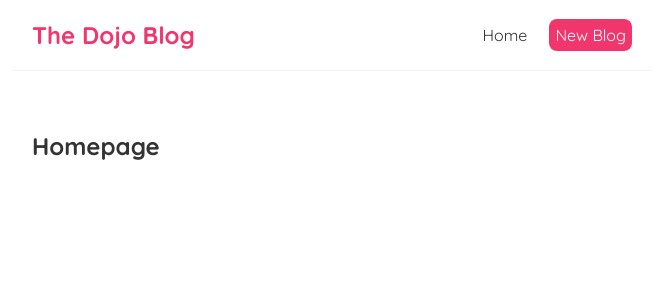
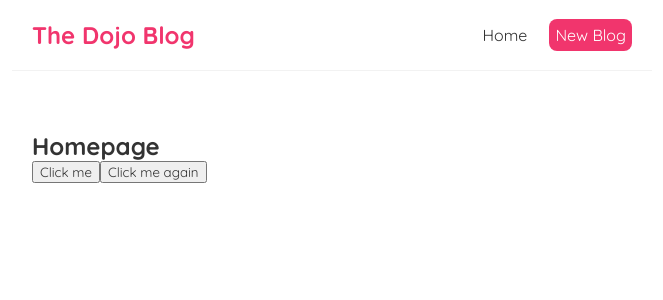
Before and after one commit to SasnarineDeodat/Full-Modern-React-Tutorial, a React (Create React App) app: page / in a window 1280 px wide. Shown: the top 300 px of the page, without its empty margins (308-971 px from the left). Built offline with nearby package versions, Linux system fonts and the light colour scheme.

Commit message:
Click Events

```diff
--- a/src/Home.js
+++ b/src/Home.js
@@ -1,11 +1,19 @@
-import React from 'react'
+import React from "react";
 
 const Home = () => {
+  const handleClick = (e) => {
+    console.log("hello, ninjas", e);
+  };
+  const handleClickAgain = (name,e) => {
+    console.log("Hello" + name, e.target);
+  };
   return (
-      <div className='home'>
-          <h2>Homepage</h2>
+    <div className="home">
+      <h2>Homepage</h2>
+      <button onClick={handleClick}>Click me</button>
+      <button onClick={() => handleClickAgain("mario")}>Click me again</button>
     </div>
-  )
-}
+  );
+};
 
-export default Home
+export default Home;
```
